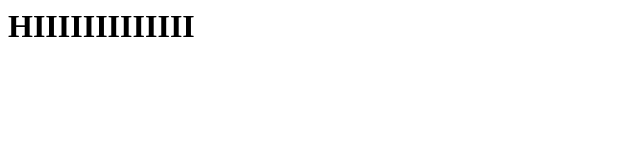
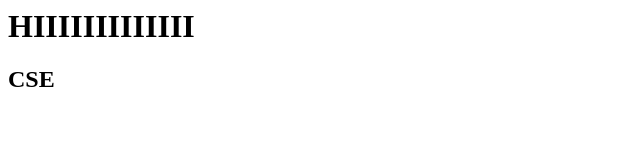
Before and after one commit to Suryabeella/Suryabeella.github.io, a plain HTML site: page index.html in a window 1280 px wide. Shown: the full height of the page, 0-640 px from the left. Drawn offline with Linux system fonts and the light colour scheme.

Commit message:
Update index.html

```diff
--- a/index.html
+++ b/index.html
@@ -1,4 +1,5 @@
 <html>
   <head><title>My Resume</title></head>
-  <body><h1>HIIIIIIIIIIIII</h1></body>
+  <body><h1>HIIIIIIIIIIIII</h1>
+  <h2>CSE</h2></body>
 </html>
```
